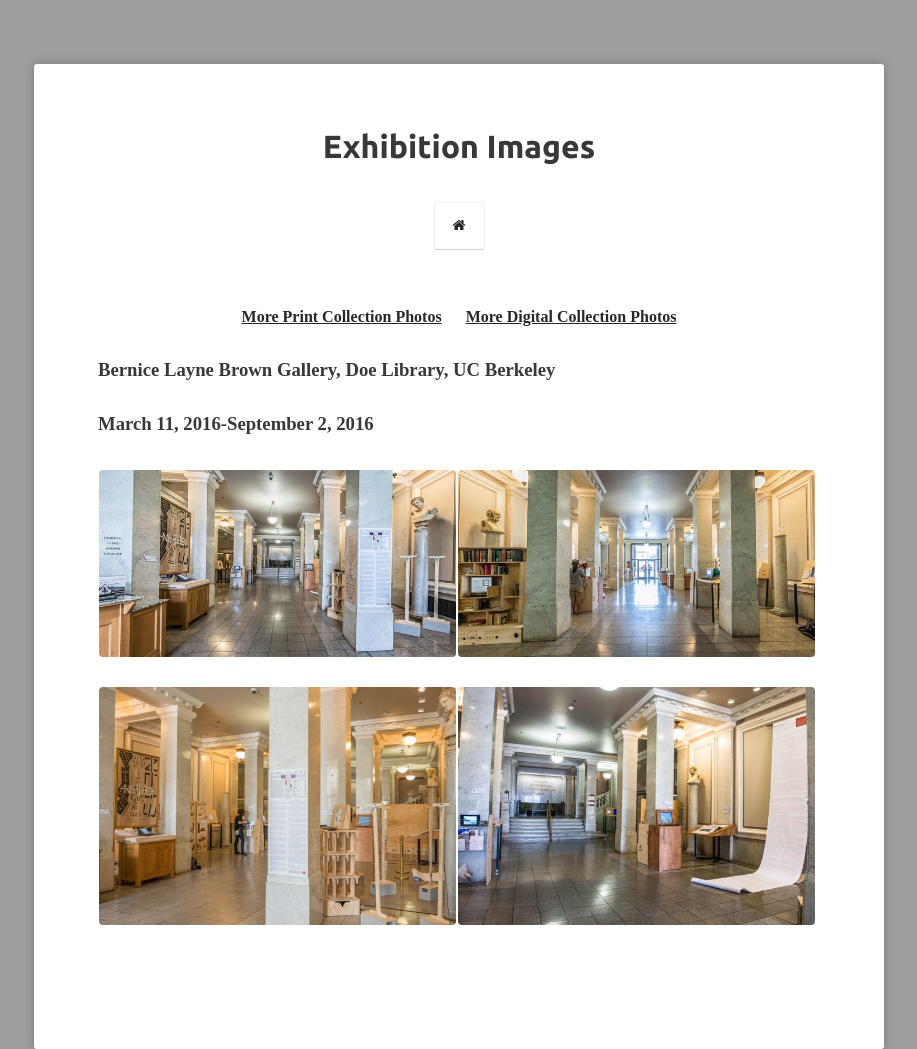
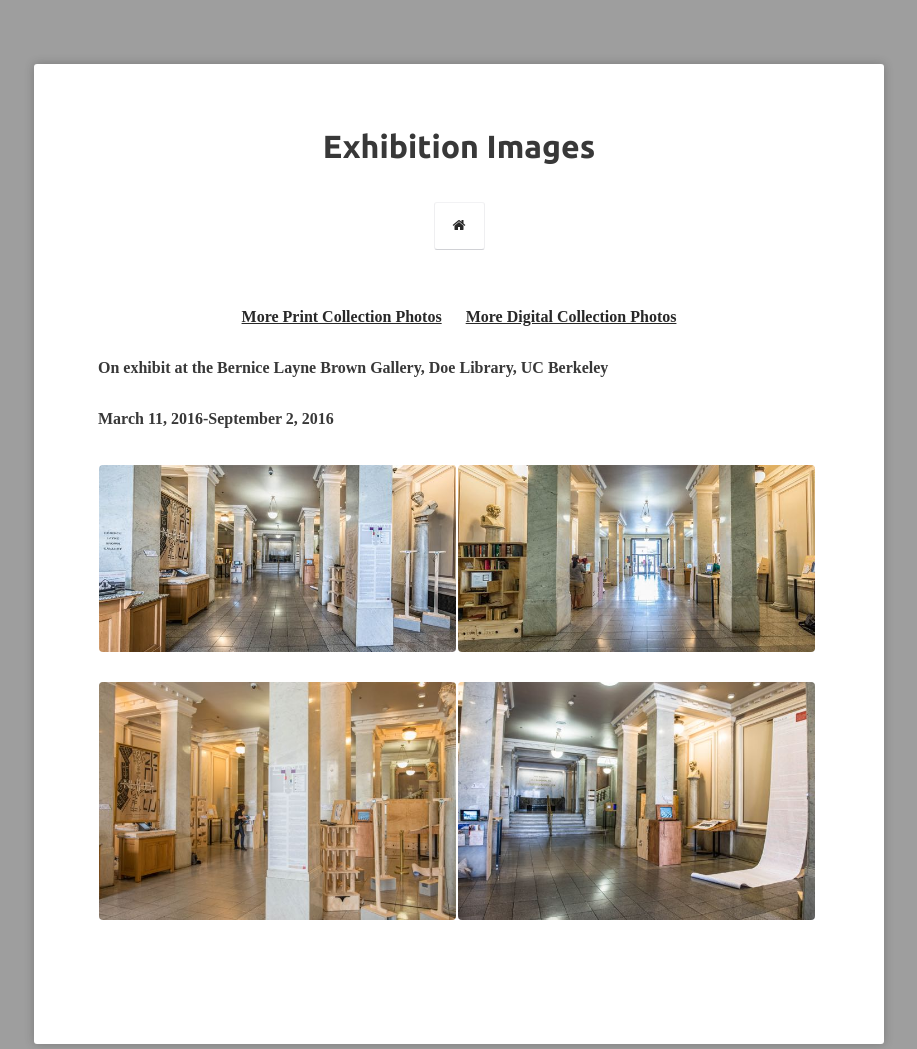
Before and after one commit to nolegacyexhibit/nolegacyexhibit.github.io, a Jekyll site: the page built from gallery/index.md, in a window 1280 px wide. Shown: the whole page, without its empty margins (181-1098 px from the left). Built offline with Jekyll 4.4.1, drawn with Linux system fonts in a browser that asks for light colours; some web fonts are replaced.

Commit message:
Update index.md

```diff
--- a/gallery/index.md
+++ b/gallery/index.md
@@ -8,8 +8,8 @@ tags: [images]
 
 <h4 align="center"><a href="http://nolegacyexhibit.github.io/gallery/printgallery">More Print Collection Photos</a>&nbsp;&nbsp;&nbsp;&nbsp;&nbsp;&nbsp;<a href="http://nolegacyexhibit.github.io/gallery/digitalgallery">More Digital Collection Photos</a></h4>
 
-<h3>Bernice Layne Brown Gallery, Doe Library, UC Berkeley</h3>
-<h3>March 11, 2016-September 2, 2016</h3>
+<h4>On exhibit at the Bernice Layne Brown Gallery, Doe Library, UC Berkeley</h4>
+<h4>March 11, 2016-September 2, 2016</h4>
 
 <figure class="half">
 
```
